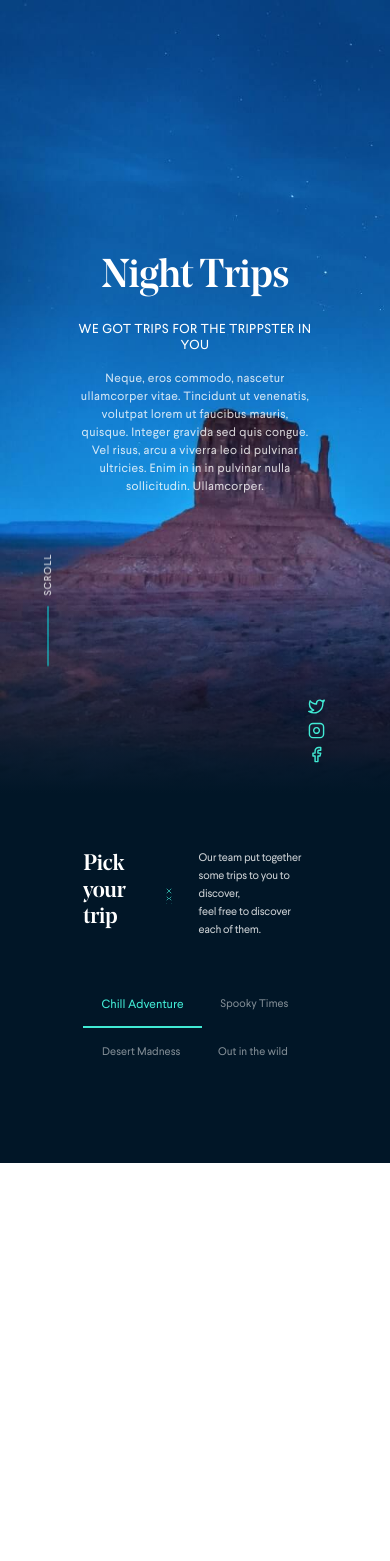
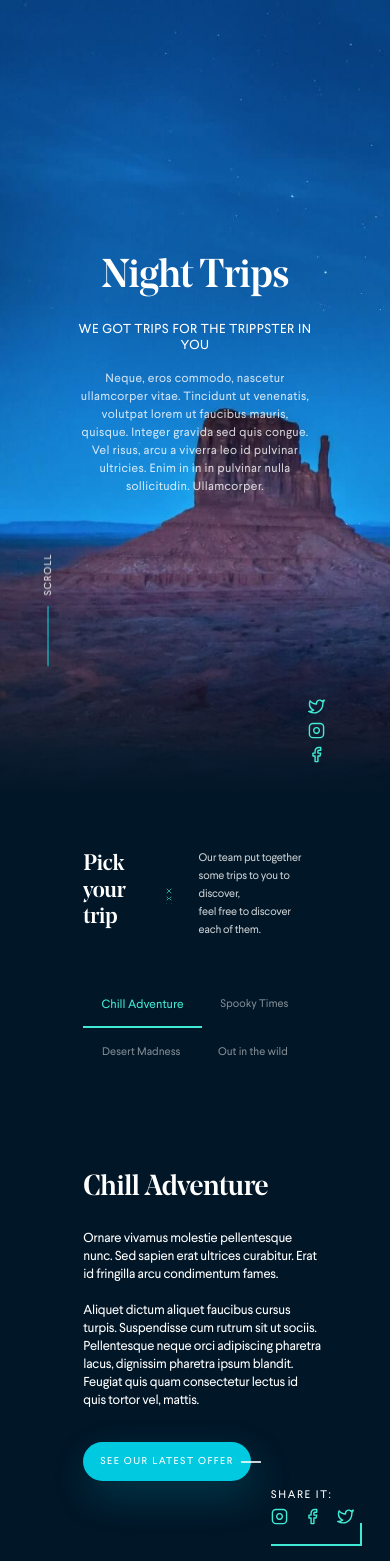
Before and after one commit to husinalwesi/angular-task, an Angular app: page / in a window 390 px wide. Before the commit the page ends 1163 px from the top, so only its background shows below. Built offline with nearby package versions, Linux system fonts and the light colour scheme.

Commit message:
slicing animated-background-light and trip-type section and link it

```diff
--- /dev/null
+++ b/src/app/modules/layout/components/animated-light-background/animated-light-background.component.html
@@ -0,0 +1,6 @@
+<div class="animated-lights-background">
+    <span></span>
+    <span></span>
+    <span></span>
+    <span></span>
+</div>
--- /dev/null
+++ b/src/app/modules/layout/components/animated-light-background/animated-light-background.component.scss
@@ -0,0 +1,88 @@
+.animated-lights-background {
+    position: absolute;
+    width: 100%;
+    height: 100%;
+    z-index: 0;
+& span {
+    color: #112c47;
+    width: 30vmin;
+    height: 30vmin;
+    border-radius: 30vmin;
+    -webkit-backface-visibility: hidden;
+            backface-visibility: hidden;
+    position: absolute;
+    -webkit-animation-name: move;
+            animation-name: move;
+    -webkit-animation-duration: 6s;
+            animation-duration: 6s;
+    -webkit-animation-timing-function: linear;
+            animation-timing-function: linear;
+    -webkit-animation-iteration-count: infinite;
+            animation-iteration-count: infinite;
+        &:nth-child(1){
+            top: 66%;
+            left: 77%;
+            -webkit-animation-duration: 11.2s;
+                    animation-duration: 11.2s;
+            -webkit-animation-delay: -15.4s;
+                    animation-delay: -15.4s;
+            -webkit-transform-origin: 10vw -16vh;
+                -ms-transform-origin: 10vw -16vh;
+                    transform-origin: 10vw -16vh;
+            -webkit-box-shadow: -40vmin 0 12.3675669768vmin currentColor;
+                    box-shadow: -40vmin 0 12.3675669768vmin currentColor;
+        }
+        &:nth-child(2){
+            top: 8%;
+            left: 10%;
+            -webkit-animation-duration: 12.9s;
+                    animation-duration: 12.9s;
+            -webkit-animation-delay: -6.5s;
+                    animation-delay: -6.5s;
+            -webkit-transform-origin: 10vw 0vh;
+                -ms-transform-origin: 10vw 0vh;
+                    transform-origin: 10vw 0vh;
+            -webkit-box-shadow: -40vmin 0 10.7361272028vmin currentColor;
+                    box-shadow: -40vmin 0 10.7361272028vmin currentColor;
+        }
+        &:nth-child(3){
+            top: 15%;
+            left: 44%;
+            -webkit-animation-duration: 11.8s;
+                    animation-duration: 11.8s;
+            -webkit-animation-delay: -15.6s;
+                    animation-delay: -15.6s;
+            -webkit-transform-origin: 11vw 16vh;
+                -ms-transform-origin: 11vw 16vh;
+                    transform-origin: 11vw 16vh;
+            -webkit-box-shadow: 40vmin 0 11.7131243056vmin currentColor;
+                    box-shadow: 40vmin 0 11.7131243056vmin currentColor;
+        }
+        &:nth-child(4){
+            top: 18%;
+            left: 29%;
+            -webkit-animation-duration: 12.8s;
+                    animation-duration: 12.8s;
+            -webkit-animation-delay: -10.1s;
+                    animation-delay: -10.1s;
+            -webkit-transform-origin: -24vw 23vh;
+                -ms-transform-origin: -24vw 23vh;
+                    transform-origin: -24vw 23vh;
+            -webkit-box-shadow: -40vmin 0 12.5425388745vmin currentColor;
+                    box-shadow: -40vmin 0 12.5425388745vmin currentColor;
+        }
+    }
+}
+
+@-webkit-keyframes move {
+    100% {
+        -webkit-transform: translate3d(0, 0, 1px) rotate(360deg);
+                transform: translate3d(0, 0, 1px) rotate(360deg);
+    }
+}
+@keyframes move {
+    100% {
+        -webkit-transform: translate3d(0, 0, 1px) rotate(360deg);
+                transform: translate3d(0, 0, 1px) rotate(360deg);
+    }
+}
--- /dev/null
+++ b/src/app/modules/layout/components/animated-light-background/animated-light-background.component.ts
@@ -0,0 +1,15 @@
+import { Component, OnInit } from '@angular/core';
+
+@Component({
+  selector: 'app-animated-light-background',
+  templateUrl: './animated-light-background.component.html',
+  styleUrls: ['./animated-light-background.component.scss']
+})
+export class AnimatedLightBackgroundComponent implements OnInit {
+
+  constructor() { }
+
+  ngOnInit(): void {
+  }
+
+}
--- a/src/app/modules/layout/components/trip-section/trip-section.component.html
+++ b/src/app/modules/layout/components/trip-section/trip-section.component.html
@@ -1,4 +1,5 @@
 <section id="trip-section" #tripSection class="position-relative">
+    <app-animated-light-background class="d-block position-fixed w-100 h-100"></app-animated-light-background>
     <div class="container position-relative">
       <div class="d-flex justify-content-start align-items-center pt-0 pb-5 pick-your-trip-section">
         <h1 class="text-white mb-0">Pick your trip</h1>
@@ -10,5 +11,6 @@
           <a class="nav-link border-0 border-0 pb-4" [class.active]="selectedTripTypeIndex == tripIndex" href="javascript:void(0);" (click)="selectedTripTypeIndex = tripIndex">{{trip.title}}</a>
         </li>
       </ul>
+      <app-trip-type [tripDetails]="tripTypes[selectedTripTypeIndex]"></app-trip-type>
     </div>
 </section>
--- /dev/null
+++ b/src/app/modules/layout/components/trip-type/trip-type.component.html
@@ -0,0 +1,15 @@
+<div id="trip-type-section" class="flex-row-wrap m-0">
+    <div class="position-relative page-50-percent align-self-center pl-0 carousel-section">
+    </div>
+    <div class="page-50-percent pl-2 offer-section">
+      <div class="d-flex justify-content-center flex-column h-100">
+        <h1 class="text-white mb-4 pt-5">{{tripDetails?.title}}</h1>
+        <p class="text-white" [innerHtml]="tripDetails?.description"></p>
+        <a class="align-self-start text-white text-uppercase btn custom-btn position-relative" [routerLink]="'/offers/' + tripDetails?.key">see our latest offer</a>
+      </div>
+      <div id="social-bottom" class="position-absolute">
+        <span class="position-relative text-uppercase text-white">share it:</span>
+        <app-social-ul *ngIf="tripDetails?.socialShare" ulClass="m-0 mt-1 trip-section" liClass="d-inline-block" [data]="tripDetails.socialShare"></app-social-ul>
+      </div>
+    </div>
+</div>
--- /dev/null
+++ b/src/app/modules/layout/components/trip-type/trip-type.component.scss
@@ -0,0 +1,108 @@
+#trip-type-section > div{
+    -webkit-animation-name: fade-animation;
+            animation-name: fade-animation;
+    -webkit-animation-duration: 1s;
+            animation-duration: 1s;
+}
+.carousel-section{
+    padding-right: 5rem;
+    padding-top: 6.5rem;
+}
+.offer-section{
+    padding-right: 4rem;
+    & .flex-column{
+        & h1{
+            font-size: 3rem;
+            letter-spacing: -0.02em;
+        }
+        & p{
+            font-size: 13px;
+            letter-spacing: -0.02em;
+            margin-bottom: 2rem;
+            line-height: 18px;
+        }
+        & a{
+            letter-spacing: 0.15em;
+            padding: 15px 30px;
+            font-size: 10px;
+        }
+    }
+}
+#social-bottom{
+    right: -40px;
+    bottom: 15px;
+    & span{
+        letter-spacing: 0.15em;
+        font-size: 11px;
+        &::after{
+            content: " ";
+            position: absolute;
+            width: 2px;
+            height: 23px;
+            background-color: var(--primary-color);
+            right: -30px;
+            bottom: -45px;
+        }
+        &::before{
+            content: " ";
+            position: absolute;
+            left: 0;
+            width: 90px;
+            height: 2px;
+            background-color: var(--primary-color);
+            bottom: -45px;
+        }
+    }
+}
+@-webkit-keyframes fade-animation{
+    from {opacity: 0;margin-left: -100%;}
+    to {opacity: 1;margin-left: 0;}
+}
+@keyframes fade-animation{
+    from {opacity: 0;margin-left: -100%;}
+    to {opacity: 1;margin-left: 0;}
+}
+// Media Query
+// // Medium devices (tablets)
+@media (min-width: 768px) and (max-width: 991.98px) {
+    #trip-type-section{
+        & .carousel-section{
+            padding-right: 2rem;
+        }
+        & .offer-section{
+            padding-right: 1rem;
+            & .flex-column h1{
+                font-size: 1.8rem;
+            }
+            & #social-bottom{
+                bottom: 0px;
+            }
+        }
+    }
+}
+// // Extra small devices and Small devices (portrait phones, landscape phones)
+@media (max-width: 767.98px) {
+    #trip-type-section{
+        & .carousel-section{
+            padding-top: 2.5rem;
+            padding-right: 0;
+        }
+        & .offer-section{
+            padding-right: 0;
+            & .flex-column h1{
+                font-size: 1.8rem;
+            }
+        }
+    }
+}
+// // Extra small devices (portrait phones)
+@media (max-width: 575.98px) {
+    #trip-type-section {
+        & #social-bottom{
+            bottom: -50px;
+        }
+        & .offer-section .flex-column a{
+            padding: 13px 17px;
+        }
+    }
+}
--- /dev/null
+++ b/src/app/modules/layout/components/trip-type/trip-type.component.ts
@@ -0,0 +1,18 @@
+import { Component, Input, OnInit } from '@angular/core';
+import { TripItemInterface } from 'src/app/shared/interfaces/trip-data-interface';
+
+@Component({
+  selector: 'app-trip-type',
+  templateUrl: './trip-type.component.html',
+  styleUrls: ['./trip-type.component.scss']
+})
+export class TripTypeComponent implements OnInit {
+  @Input() tripDetails!: TripItemInterface;
+  // Data comes from the parent component.
+
+  constructor() { }
+
+  ngOnInit(): void {
+  }
+
+}
--- a/src/app/modules/layout/layout.module.ts
+++ b/src/app/modules/layout/layout.module.ts
@@ -6,10 +6,12 @@ import { SharedModule } from '../../shared/shared.module';
 // Components
 import { MainHomeSectionComponent } from './components/main-home-section/main-home-section.component';
 import { TripSectionComponent } from './components/trip-section/trip-section.component';
+import { AnimatedLightBackgroundComponent } from './components/animated-light-background/animated-light-background.component';
+import { TripTypeComponent } from './components/trip-type/trip-type.component';
 //
 @NgModule({
-  declarations: [MainHomeSectionComponent, TripSectionComponent],
+  declarations: [MainHomeSectionComponent, TripSectionComponent, AnimatedLightBackgroundComponent, TripTypeComponent],
   imports: [CommonModule, LayoutRoutingModule, SharedModule],
-  exports: [MainHomeSectionComponent, TripSectionComponent]
+  exports: [MainHomeSectionComponent, TripSectionComponent, AnimatedLightBackgroundComponent, TripTypeComponent]
 })
 export class LayoutModule {}
```
Also changed, not shown: 2 other files (tests, documents, lock files or other folders).
